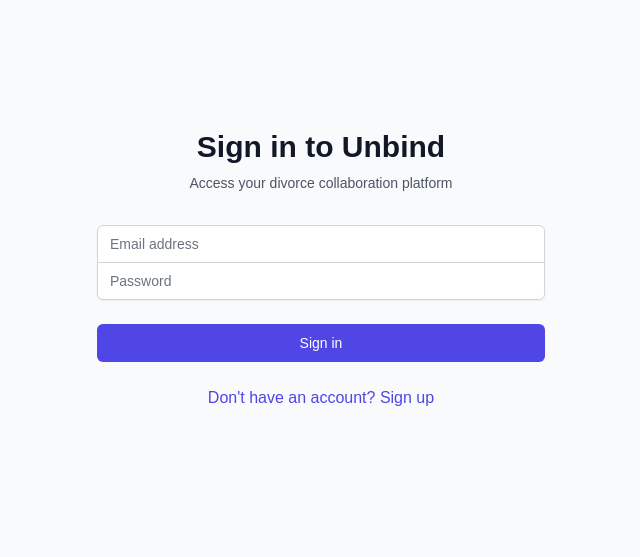
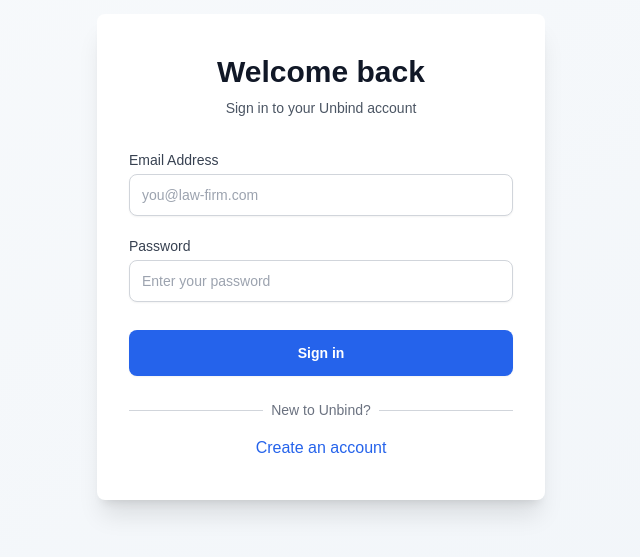
Before and after one commit to ewills88/unbind-platform, a Next.js app: page /login in a window 1280 px wide. Shown: the part 143-700 px from the top of the page, without its empty margins (319-959 px from the left). Built offline with nearby package versions, Linux system fonts and the light colour scheme.

Commit message:
Complete authentication and protected dashboard - Blocks 3 & 4

```diff
--- a/app/dashboard/page.tsx
+++ b/app/dashboard/page.tsx
@@ -4,25 +4,51 @@
 import { useRouter } from 'next/navigation'
 import { supabase } from '@/lib/supabase/client'
 
+interface Profile {
+  id: string
+  email: string
+  full_name: string | null
+  role: string
+  phone: string | null
+}
+
 export default function DashboardPage() {
   const router = useRouter()
-  const [user, setUser] = useState<any>(null)
+  const [profile, setProfile] = useState<Profile | null>(null)
   const [loading, setLoading] = useState(true)
 
   useEffect(() => {
-    checkUser()
+    checkUserAndLoadProfile()
   }, [])
 
-  const checkUser = async () => {
-    const { data: { user } } = await supabase.auth.getUser()
+  const checkUserAndLoadProfile = async () => {
+    try {
+      // Check if user is authenticated
+      const { data: { user }, error: userError } = await supabase.auth.getUser()
 
-    if (!user) {
+      if (userError || !user) {
         router.push('/login')
-    } else {
-      setUser(user)
+        return
       }
 
+      // Fetch user profile
+      const { data: profileData, error: profileError } = await supabase
+        .from('profiles')
+        .select('*')
+        .eq('id', user.id)
+        .single()
+
+      if (profileError) {
+        console.error('Error loading profile:', profileError)
+      } else {
+        setProfile(profileData)
+      }
+    } catch (error) {
+      console.error('Error:', error)
+      router.push('/login')
+    } finally {
       setLoading(false)
+    }
   }
 
   const handleLogout = async () => {
@@ -32,24 +58,56 @@
 
   if (loading) {
     return (
-      <div className="min-h-screen flex items-center justify-center">
-        <p>Loading...</p>
+      <div className="min-h-screen flex items-center justify-center bg-gray-50">
+        <div className="text-center">
+          <div className="animate-spin rounded-full h-12 w-12 border-b-2 border-blue-600 mx-auto"></div>
+          <p className="mt-4 text-gray-600">Loading your dashboard...</p>
+        </div>
+      </div>
+    )
+  }
+
+  if (!profile) {
+    return (
+      <div className="min-h-screen flex items-center justify-center bg-gray-50">
+        <div className="text-center">
+          <p className="text-red-600">Error loading profile</p>
+          <button
+            onClick={() => router.push('/login')}
+            className="mt-4 text-blue-600 hover:text-blue-700"
+          >
+            Return to login
+          </button>
+        </div>
       </div>
     )
   }
 
   return (
     <div className="min-h-screen bg-gray-50">
-      <nav className="bg-white shadow-sm">
+      {/* Navigation Bar */}
+      <nav className="bg-white shadow-sm border-b border-gray-200">
         <div className="max-w-7xl mx-auto px-4 sm:px-6 lg:px-8">
           <div className="flex justify-between h-16">
+            {/* Logo/Brand */}
             <div className="flex items-center">
-              <h1 className="text-xl font-bold text-gray-900">Unbind Dashboard</h1>
+              <h1 className="text-2xl font-bold text-gray-900">Unbind</h1>
+              <span className="ml-3 px-2.5 py-0.5 rounded-full text-xs font-medium bg-blue-100 text-blue-800">
+                {profile.role === 'admin' ? 'Attorney' : 'Client'}
+              </span>
             </div>
-            <div className="flex items-center">
+
+            {/* User Info & Logout */}
+            <div className="flex items-center space-x-4">
+              <div className="text-right">
+                <p className="text-sm font-medium text-gray-900">
+                  {profile.full_name || 'User'}
+                </p>
+                <p className="text-xs text-gray-500">{profile.email}</p>
+              </div>
               <button
                 onClick={handleLogout}
-                className="ml-4 px-4 py-2 border border-transparent text-sm font-medium rounded-md text-white bg-indigo-600 hover:bg-indigo-700"
+                className="px-4 py-2 border border-transparent text-sm font-medium rounded-md text-white bg-blue-600 hover:bg-blue-700 focus:outline-none focus:ring-2 focus:ring-offset-2 focus:ring-blue-500 transition-colors"
               >
                 Logout
               </button>
@@ -58,18 +116,135 @@
         </div>
       </nav>
 
+      {/* Main Content */}
       <main className="max-w-7xl mx-auto py-6 sm:px-6 lg:px-8">
         <div className="px-4 py-6 sm:px-0">
-          <div className="bg-white shadow rounded-lg p-6">
-            <h2 className="text-2xl font-bold text-gray-900 mb-4">
-              Welcome to Unbind! 🎉
+          {/* Role-based welcome message */}
+          <div className="bg-white shadow rounded-lg p-6 mb-6">
+            {profile.role === 'admin' ? (
+              <>
+                <h2 className="text-3xl font-bold text-gray-900 mb-2">
+                  Welcome to your attorney dashboard, {profile.full_name || 'Attorney'}
                 </h2>
                 <p className="text-gray-600">
-              You're logged in as: <span className="font-semibold">{user?.email}</span>
+                  Manage your divorce cases and collaborate with clients efficiently.
                 </p>
-            <p className="text-gray-600 mt-2">
-              User ID: {user?.id}
+              </>
+            ) : (
+              <>
+                <h2 className="text-3xl font-bold text-gray-900 mb-2">
+                  Welcome {profile.full_name || 'User'}, your case dashboard
+                </h2>
+                <p className="text-gray-600">
+                  Track your divorce case progress and communicate with your attorney.
                 </p>
+              </>
+            )}
+          </div>
+
+          {/* Dashboard Content */}
+          <div className="grid grid-cols-1 md:grid-cols-2 lg:grid-cols-3 gap-6">
+            {/* Card 1 */}
+            <div className="bg-white shadow rounded-lg p-6">
+              <div className="flex items-center">
+                <div className="flex-shrink-0 bg-blue-500 rounded-md p-3">
+                  <svg className="h-6 w-6 text-white" fill="none" stroke="currentColor" viewBox="0 0 24 24">
+                    <path strokeLinecap="round" strokeLinejoin="round" strokeWidth={2} d="M9 12h6m-6 4h6m2 5H7a2 2 0 01-2-2V5a2 2 0 012-2h5.586a1 1 0 01.707.293l5.414 5.414a1 1 0 01.293.707V19a2 2 0 01-2 2z" />
+                  </svg>
+                </div>
+                <div className="ml-5">
+                  <h3 className="text-lg font-medium text-gray-900">
+                    {profile.role === 'admin' ? 'Active Cases' : 'My Case'}
+                  </h3>
+                  <p className="text-3xl font-bold text-gray-900">0</p>
+                </div>
+              </div>
+              <p className="mt-4 text-sm text-gray-500">
+                {profile.role === 'admin'
+                  ? 'Cases currently in progress'
+                  : 'Your divorce case status'}
+              </p>
+            </div>
+
+            {/* Card 2 */}
+            <div className="bg-white shadow rounded-lg p-6">
+              <div className="flex items-center">
+                <div className="flex-shrink-0 bg-green-500 rounded-md p-3">
+                  <svg className="h-6 w-6 text-white" fill="none" stroke="currentColor" viewBox="0 0 24 24">
+                    <path strokeLinecap="round" strokeLinejoin="round" strokeWidth={2} d="M8 10h.01M12 10h.01M16 10h.01M9 16H5a2 2 0 01-2-2V6a2 2 0 012-2h14a2 2 0 012 2v8a2 2 0 01-2 2h-5l-5 5v-5z" />
+                  </svg>
+                </div>
+                <div className="ml-5">
+                  <h3 className="text-lg font-medium text-gray-900">Messages</h3>
+                  <p className="text-3xl font-bold text-gray-900">0</p>
+                </div>
+              </div>
+              <p className="mt-4 text-sm text-gray-500">Unread messages</p>
+            </div>
+
+            {/* Card 3 */}
+            <div className="bg-white shadow rounded-lg p-6">
+              <div className="flex items-center">
+                <div className="flex-shrink-0 bg-purple-500 rounded-md p-3">
+                  <svg className="h-6 w-6 text-white" fill="none" stroke="currentColor" viewBox="0 0 24 24">
+                    <path strokeLinecap="round" strokeLinejoin="round" strokeWidth={2} d="M9 12l2 2 4-4m6 2a9 9 0 11-18 0 9 9 0 0118 0z" />
+                  </svg>
+                </div>
+                <div className="ml-5">
+                  <h3 className="text-lg font-medium text-gray-900">Tasks</h3>
+                  <p className="text-3xl font-bold text-gray-900">0</p>
+                </div>
+              </div>
+              <p className="mt-4 text-sm text-gray-500">Pending tasks</p>
+            </div>
+          </div>
+
+          {/* Quick Actions */}
+          <div className="mt-6 bg-white shadow rounded-lg p-6">
+            <h3 className="text-lg font-semibold text-gray-900 mb-4">Quick Actions</h3>
+            <div className="grid grid-cols-1 md:grid-cols-2 lg:grid-cols-4 gap-4">
+              <button className="px-4 py-3 bg-blue-50 hover:bg-blue-100 text-blue-700 rounded-lg font-medium transition-colors">
+                {profile.role === 'admin' ? 'Create New Case' : 'View Case Details'}
+              </button>
+              <button className="px-4 py-3 bg-green-50 hover:bg-green-100 text-green-700 rounded-lg font-medium transition-colors">
+                Send Message
+              </button>
+              <button className="px-4 py-3 bg-purple-50 hover:bg-purple-100 text-purple-700 rounded-lg font-medium transition-colors">
+                Upload Document
+              </button>
+              <button className="px-4 py-3 bg-orange-50 hover:bg-orange-100 text-orange-700 rounded-lg font-medium transition-colors">
+                Schedule Meeting
+              </button>
+            </div>
+          </div>
+
+          {/* Account Info */}
+          <div className="mt-6 bg-white shadow rounded-lg p-6">
+            <h3 className="text-lg font-semibold text-gray-900 mb-4">Account Information</h3>
+            <dl className="grid grid-cols-1 md:grid-cols-2 gap-4">
+              <div>
+                <dt className="text-sm font-medium text-gray-500">Full Name</dt>
+                <dd className="mt-1 text-sm text-gray-900">{profile.full_name || 'Not set'}</dd>
+              </div>
+              <div>
+                <dt className="text-sm font-medium text-gray-500">Email</dt>
+                <dd className="mt-1 text-sm text-gray-900">{profile.email}</dd>
+              </div>
+              <div>
+                <dt className="text-sm font-medium text-gray-500">Phone</dt>
+                <dd className="mt-1 text-sm text-gray-900">{profile.phone || 'Not set'}</dd>
+              </div>
+              <div>
+                <dt className="text-sm font-medium text-gray-500">Account Type</dt>
+                <dd className="mt-1 text-sm text-gray-900">
+                  {profile.role === 'admin' ? 'Attorney' : 'Client'}
+                </dd>
+              </div>
+              <div>
+                <dt className="text-sm font-medium text-gray-500">User ID</dt>
+                <dd className="mt-1 text-sm text-gray-900 font-mono text-xs">{profile.id}</dd>
+              </div>
+            </dl>
           </div>
         </div>
       </main>
--- a/app/login/page.tsx
+++ b/app/login/page.tsx
@@ -3,7 +3,13 @@
 import { useState } from 'react'
 import { useRouter } from 'next/navigation'
 import Link from 'next/link'
-import { supabase } from '@/lib/supabase/client'
+import { createClient } from '@supabase/supabase-js'
+
+// Create Supabase client directly here
+const supabase = createClient(
+  'https://rpbjravqgflidnwjkgvc.supabase.co',
+  'eyJhbGciOiJIUzI1NiIsInR5cCI6IkpXVCJ9.eyJpc3MiOiJzdXBhYmFzZSIsInJlZiI6InJwYmpyYXZxZ2ZsaWRud2prZ3ZjIiwicm9sZSI6ImFub24iLCJpYXQiOjE3NjcwNDM2MzEsImV4cCI6MjA4MjYxOTYzMX0.kNKpXSGNVAQDReTFA0qcLMS9eKOzFaA8UPkGTYqG75Y'
+)
 
 export default function LoginPage() {
   const router = useRouter()
@@ -12,8 +18,7 @@
   const [error, setError] = useState('')
   const [loading, setLoading] = useState(false)
 
-  const handleLogin = async (e: React.FormEvent) => {
-    e.preventDefault()
+  const handleLogin = async () => {
     setError('')
     setLoading(true)
 
@@ -25,37 +30,38 @@
 
       if (error) throw error
 
+      // Direct navigation without alert
       router.push('/dashboard')
+      router.refresh()
     } catch (error: any) {
       setError(error.message || 'Failed to login')
-    } finally {
       setLoading(false)
     }
   }
 
   return (
-    <div className="min-h-screen flex items-center justify-center bg-gray-50 py-12 px-4 sm:px-6 lg:px-8">
-      <div className="max-w-md w-full space-y-8">
-        <div>
-          <h2 className="mt-6 text-center text-3xl font-extrabold text-gray-900">
-            Sign in to Unbind
+    <div className="min-h-screen flex items-center justify-center bg-gradient-to-br from-slate-50 to-slate-100 py-12 px-4 sm:px-6 lg:px-8">
+      <div className="max-w-md w-full">
+        <div className="bg-white shadow-xl rounded-lg px-8 py-10">
+          <div className="mb-8">
+            <h2 className="text-center text-3xl font-bold text-gray-900">
+              Welcome back
             </h2>
             <p className="mt-2 text-center text-sm text-gray-600">
-            Access your divorce collaboration platform
+              Sign in to your Unbind account
             </p>
           </div>
 
-        <form className="mt-8 space-y-6" onSubmit={handleLogin}>
+          <div className="space-y-5">
             {error && (
-            <div className="rounded-md bg-red-50 p-4">
+              <div className="rounded-md bg-red-50 border border-red-200 p-4">
                 <p className="text-sm text-red-800">{error}</p>
               </div>
             )}
 
-          <div className="rounded-md shadow-sm -space-y-px">
             <div>
-              <label htmlFor="email" className="sr-only">
-                Email address
+              <label htmlFor="email" className="block text-sm font-medium text-gray-700 mb-1">
+                Email Address
               </label>
               <input
                 id="email"
@@ -65,12 +71,13 @@
                 required
                 value={email}
                 onChange={(e) => setEmail(e.target.value)}
-                className="appearance-none rounded-none relative block w-full px-3 py-2 border border-gray-300 placeholder-gray-500 text-gray-900 rounded-t-md focus:outline-none focus:ring-indigo-500 focus:border-indigo-500 focus:z-10 sm:text-sm"
-                placeholder="Email address"
+                className="appearance-none block w-full px-3 py-2.5 border border-gray-300 rounded-lg shadow-sm placeholder-gray-400 focus:outline-none focus:ring-2 focus:ring-blue-500 focus:border-transparent sm:text-sm"
+                placeholder="you@law-firm.com"
               />
             </div>
+
             <div>
-              <label htmlFor="password" className="sr-only">
+              <label htmlFor="password" className="block text-sm font-medium text-gray-700 mb-1">
                 Password
               </label>
               <input
@@ -81,31 +88,43 @@
                 required
                 value={password}
                 onChange={(e) => setPassword(e.target.value)}
-                className="appearance-none rounded-none relative block w-full px-3 py-2 border border-gray-300 placeholder-gray-500 text-gray-900 rounded-b-md focus:outline-none focus:ring-indigo-500 focus:border-indigo-500 focus:z-10 sm:text-sm"
-                placeholder="Password"
+                className="appearance-none block w-full px-3 py-2.5 border border-gray-300 rounded-lg shadow-sm placeholder-gray-400 focus:outline-none focus:ring-2 focus:ring-blue-500 focus:border-transparent sm:text-sm"
+                placeholder="Enter your password"
               />
             </div>
-          </div>
 
-          <div>
+            <div className="pt-2">
               <button
-              type="submit"
+                type="button"
+                onClick={handleLogin}
                 disabled={loading}
-              className="group relative w-full flex justify-center py-2 px-4 border border-transparent text-sm font-medium rounded-md text-white bg-indigo-600 hover:bg-indigo-700 focus:outline-none focus:ring-2 focus:ring-offset-2 focus:ring-indigo-500 disabled:opacity-50 disabled:cursor-not-allowed"
+                className="w-full flex justify-center py-3 px-4 border border-transparent rounded-lg shadow-sm text-sm font-semibold text-white bg-blue-600 hover:bg-blue-700 focus:outline-none focus:ring-2 focus:ring-offset-2 focus:ring-blue-500 disabled:opacity-50 disabled:cursor-not-allowed transition-colors"
               >
                 {loading ? 'Signing in...' : 'Sign in'}
               </button>
             </div>
+          </div>
 
-          <div className="text-center">
+          <div className="mt-6">
+            <div className="relative">
+              <div className="absolute inset-0 flex items-center">
+                <div className="w-full border-t border-gray-300"></div>
+              </div>
+              <div className="relative flex justify-center text-sm">
+                <span className="px-2 bg-white text-gray-500">New to Unbind?</span>
+              </div>
+            </div>
+
+            <div className="mt-4 text-center">
               <Link
                 href="/register"
-              className="font-medium text-indigo-600 hover:text-indigo-500"
+                className="font-medium text-blue-600 hover:text-blue-500 transition-colors"
               >
-              Don't have an account? Sign up
+                Create an account
               </Link>
             </div>
-        </form>
+          </div>
+        </div>
       </div>
     </div>
   )
```
Also changed, not shown: middleware.ts.disabled.ts (added, +35 -0 lines). Lines whose indentation alone changed are shown as unchanged.
